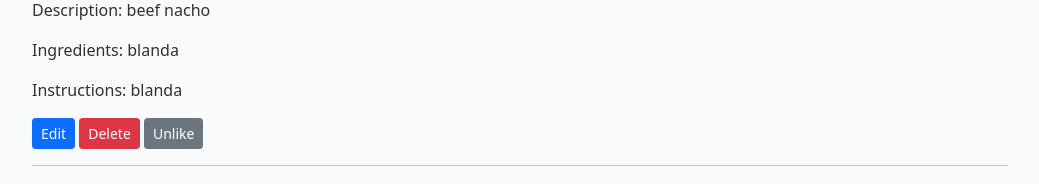
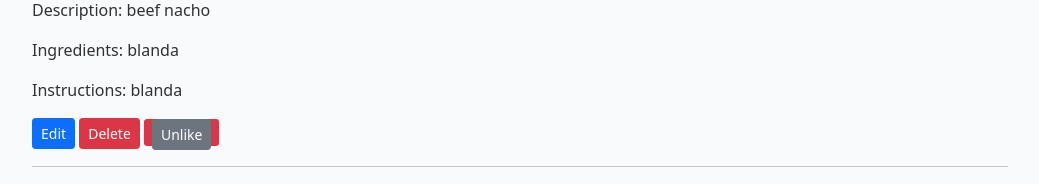
Before and after one commit to adrianskelton/adrianproject4, a Django app: page /user-recipes/ in a window 1280 px wide. Shown: the part 1673-1857 px from the top of the page, without its empty margins (120-1159 px from the left). Run offline with Django 3.2, Linux system fonts and the light colour scheme; a user stored in the database is signed in; data comes from the database, SQL or seed files in the repository; parts of the project's set-up code (start-up, migrations or seed data) failed here and were passed over; some libraries are stand-ins or nearby versions.

Commit message:
add button styling for unlike option

```diff
--- a/templates/user_recipes.html
+++ b/templates/user_recipes.html
@@ -26,7 +26,7 @@
       {% endif %}
       {% if user in recipe.likes.all %}
         <!-- User has liked the recipe, show unlike button -->
-        <form action="{% url 'unlike_recipe' recipe.pk %}" method="post" class="d-inline">
+        <form action="{% url 'unlike_recipe' recipe.pk %}" method="post" class="d-inline btn-danger btn-sm">
           {% csrf_token %}
           <button type="submit" class="btn btn-secondary btn-sm">Unlike</button>
         </form>
```
